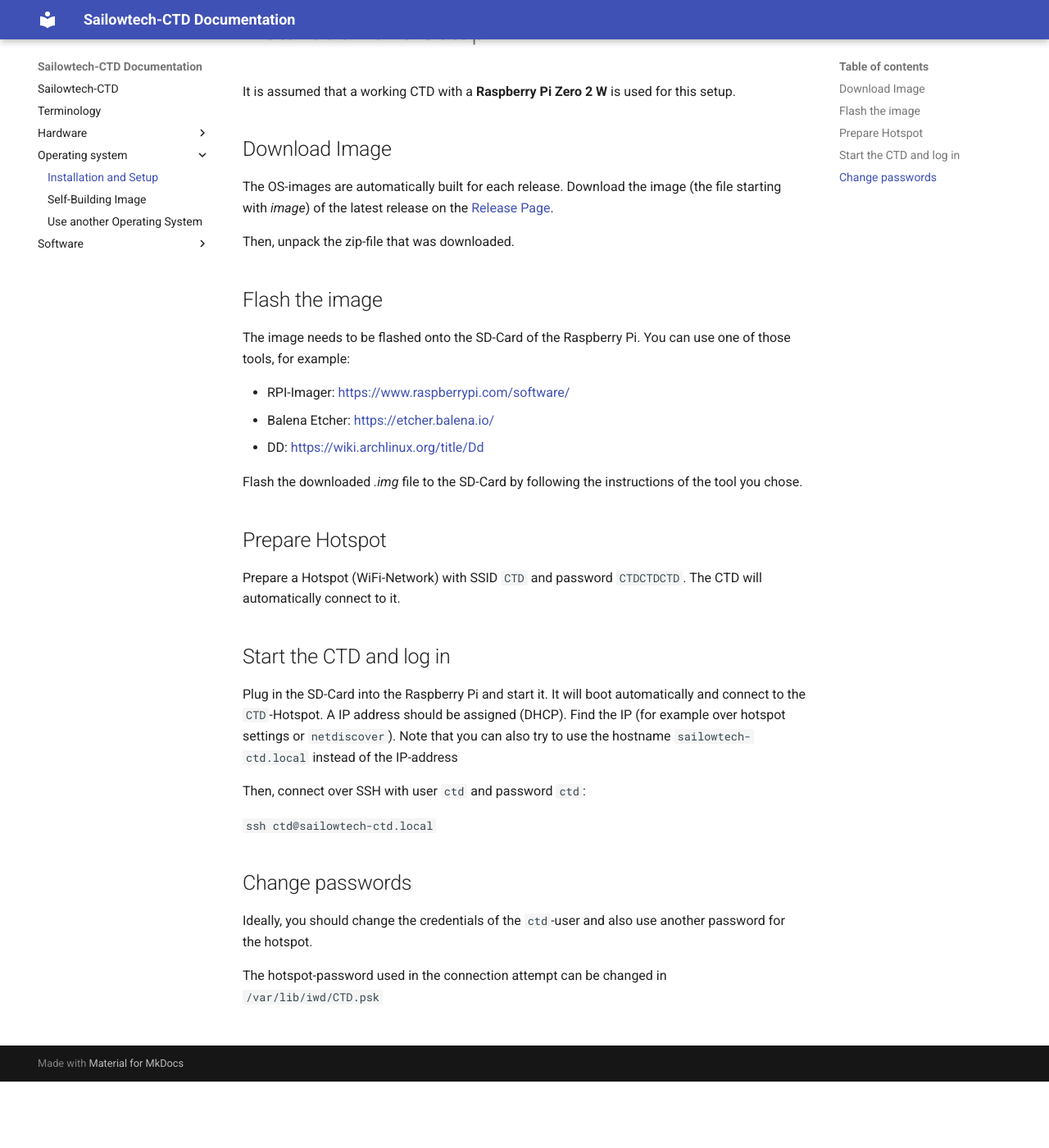
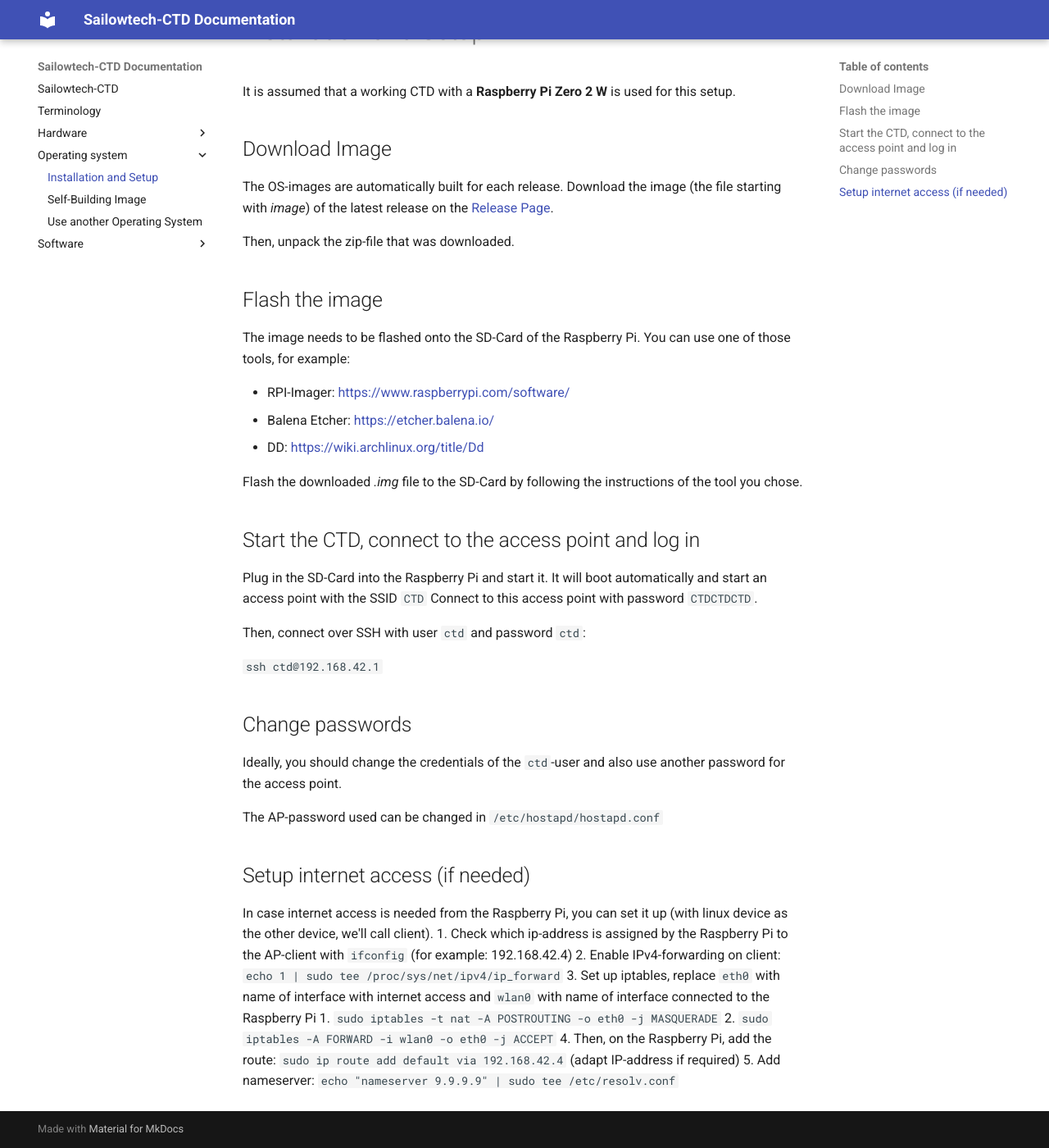
Before and after one commit to Sailowtech/Sailowtech-CTD, an MkDocs documentation site: the page built from docs/operating-system/installing.md, in a window 1280 px wide and 1400 px high, scrolled down 81 px. Shown: the whole window at 82% size. Built offline with MkDocs 1.6.1 and Material for MkDocs 9.7.7, drawn with Linux system fonts in a browser that asks for light colours.

```diff
--- a/docs/operating-system/installing.md
+++ b/docs/operating-system/installing.md
@@ -17,20 +17,25 @@ You can use one of those tools, for example:
 
 Flash the downloaded *.img* file to the SD-Card by following the instructions of the tool you chose.
 
-## Prepare Hotspot
-Prepare a Hotspot (WiFi-Network) with SSID `CTD` and password `CTDCTDCTD`. The CTD will automatically connect to it.
-
-## Start the CTD and log in
- Plug in the SD-Card into the Raspberry Pi and start it. It will boot automatically and connect to the `CTD`-Hotspot.
- A IP address should be assigned (DHCP). Find the IP (for example over hotspot settings or `netdiscover`).
- Note that you can also try to use the hostname `sailowtech-ctd.local` instead of the IP-address
+## Start the CTD, connect to the access point and log in
+Plug in the SD-Card into the Raspberry Pi and start it. It will boot automatically and start an access point with the SSID `CTD`
+Connect to this access point with password `CTDCTDCTD`.
 
 Then, connect over SSH with user `ctd` and password `ctd`:
 
-`ssh ctd@sailowtech-ctd.local`
+`ssh ctd@192.168.42.1`
 
 ## Change passwords
+Ideally, you should change the credentials of the `ctd`-user and also use another password for the access point.
 
-Ideally, you should change the credentials of the `ctd`-user and also use another password for the hotspot.
+The AP-password used can be changed in `/etc/hostapd/hostapd.conf`
 
-The hotspot-password used in the connection attempt can be changed in `/var/lib/iwd/CTD.psk`
+## Setup internet access (if needed)
+In case internet access is needed from the Raspberry Pi, you can set it up (with linux device as the other device, we'll call client).
+1. Check which ip-address is assigned by the Raspberry Pi to the AP-client with `ifconfig` (for example: 192.168.42.4)
+2. Enable IPv4-forwarding on client: `echo 1 | sudo tee /proc/sys/net/ipv4/ip_forward`
+3. Set up iptables, replace `eth0` with name of interface with internet access and `wlan0` with name of interface connected to the Raspberry Pi
+   1. `sudo iptables -t nat -A POSTROUTING -o eth0 -j MASQUERADE`
+   2. `sudo iptables -A FORWARD -i wlan0 -o eth0 -j ACCEPT`
+4. Then, on the Raspberry Pi, add the route: `sudo ip route add default via 192.168.42.4` (adapt IP-address if required)
+5. Add nameserver: `echo "nameserver 9.9.9.9" | sudo tee /etc/resolv.conf`
```
Also changed, not shown: pyproject.toml (+20 -10 lines), 3 other files.
